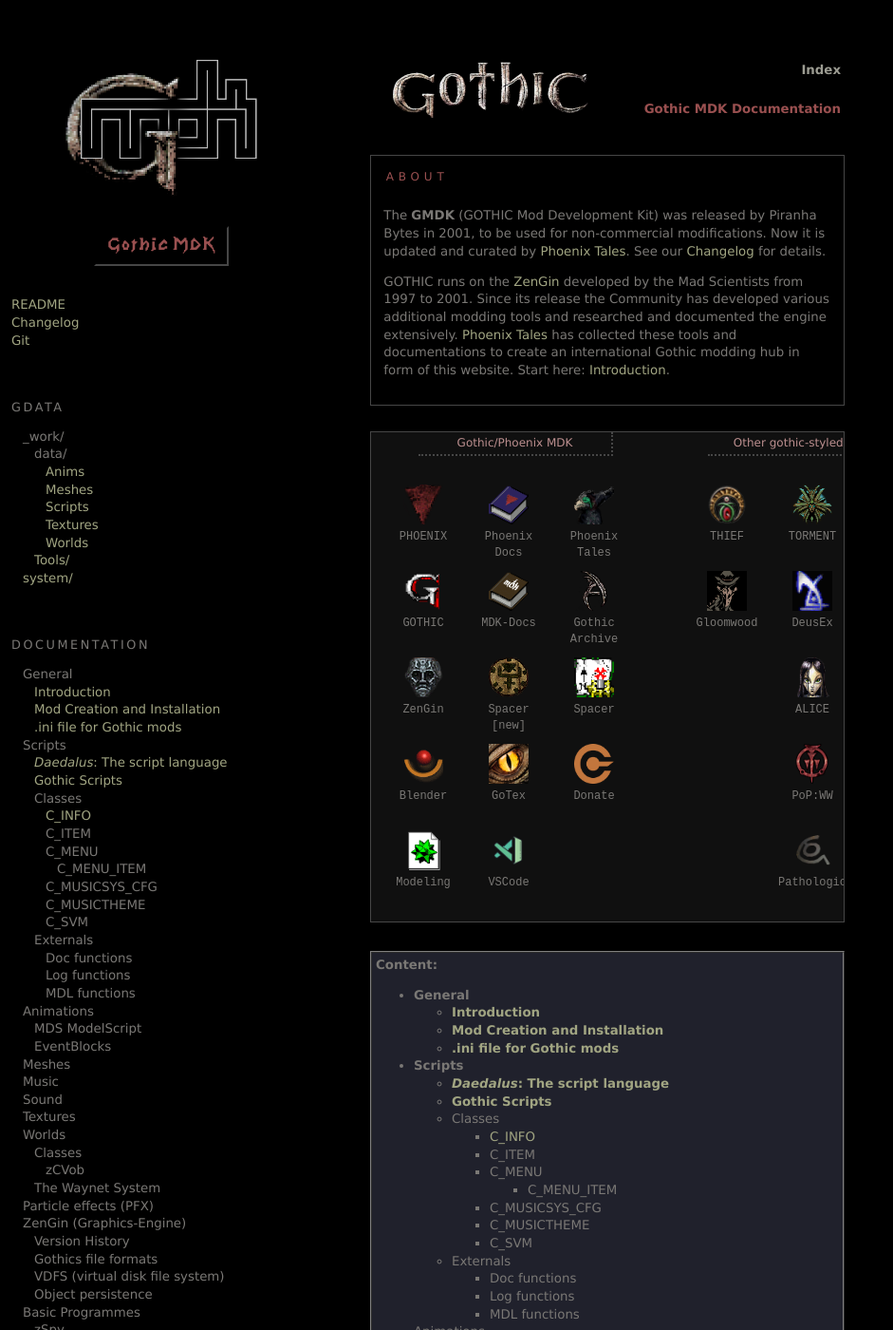
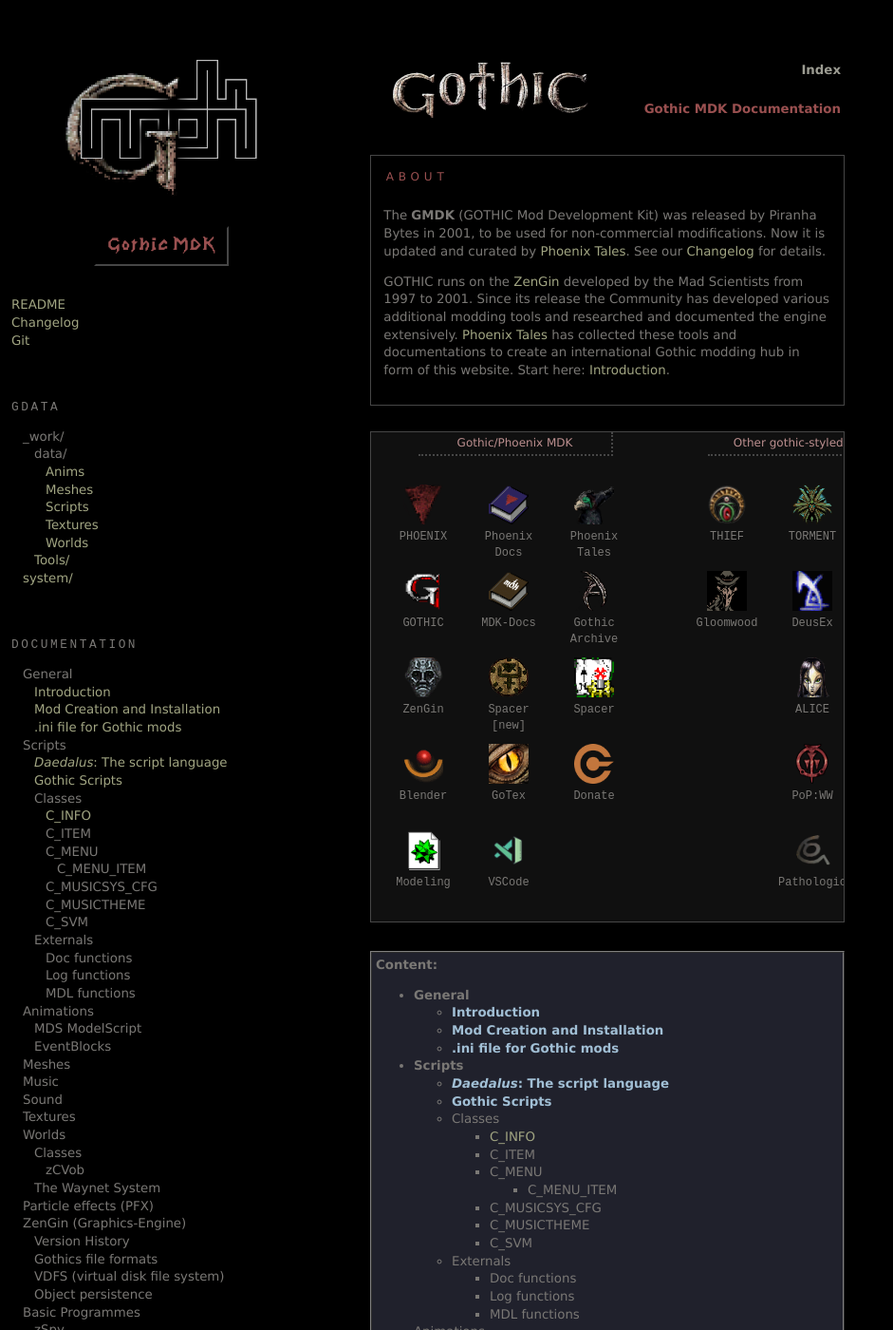
Before and after one commit to PhoenixTales/mdk.gothicarchive.org, a Jekyll site: the page built from index.html, in a window 1280 px wide and 1400 px high. Shown: the whole window at 95% size, without its empty margins (0-941 px from the left). Built offline with Jekyll 4.4.1, drawn with Linux system fonts in a browser that asks for light colours.

Commit message:
upd style

```diff
--- a/index.html
+++ b/index.html
@@ -256,7 +256,7 @@
 		<b>Content:</b>
 		<ul>
 			<li><b>General</b>
-				<ul>
+				<ul class="mad-doc">
 					<li><a href="/docs/mod/mdk-introduction.htm"><b>Introduction</b></a></li>
 					<!--<li>Directory Structure</li>-->
 					<li><a href="/docs/mod/gothic_mod.htm"><b>Mod Creation and Installation</b></a></li>
@@ -264,8 +264,8 @@
 				</ul>
 			<li><b>Scripts</b>
 				<ul>
-					<li><a href="/docs/skripte/gothic_skriptsprache.htm"><b><i>Daedalus</i>: The script language</b></a></li>
-					<li><a href="/docs/skripte/gothic_skripte.htm"><b>Gothic Scripts</b></a></li>
+					<li class="mad-doc"><a href="/docs/skripte/gothic_skriptsprache.htm"><b><i>Daedalus</i>: The script language</b></a></li>
+					<li class="mad-doc"><a href="/docs/skripte/gothic_skripte.htm"><b>Gothic Scripts</b></a></li>
 					<li>Classes</li>
 						<ul>
 							<li><a href="/docs/skripte/classes/c_info.htm">C_INFO</a></li>
@@ -322,7 +322,7 @@
 					<li></li>
 				</ul>
 			<li><b>Basic Programmes</b>
-				<ul>
+				<ul class="mad-doc">
 					<li><!--<a href="/docs/tools/gothic_tools_spy.htm">--><b>zSpy</b></li>
 					<li><!--<a href="/docs/tools/gothic_tools_starter.htm">--><b>GothicStarter</b></li>
 					<li><a href="/docs/spacer/index.htm"><b>Spacer</b></a></li>
@@ -395,7 +395,7 @@
 		<td>
 		<b>Attention: Outdated but perhaps still useful documents</b>
 
-		<ul>
+		<ul class="mad-doc">
 			<li><a href="/docs/veraltet/camera_system.doc">Camera System</a> (13.03.2000)</li>
 			<li><a href="/docs/veraltet/menue_system.doc">Menu System</a> (28.06.1999)</li>
 		</ul>
--- a/style.css
+++ b/style.css
@@ -110,6 +110,11 @@
   text-decoration: underline;
 }
 
+/* Colour to connote the original documents */
+.mad-doc a:link {
+  color: #a1bfd5;
+}
+
 /* .pt class is not used */
 /* a.pt:link {
   color: #fdc698;
@@ -164,6 +169,7 @@
   letter-spacing: 0.2em;
   font-size: 0.8rem;
   font-weight: normal;
+  font-family: monospace;
 }
 
 .menu-bar,
```
